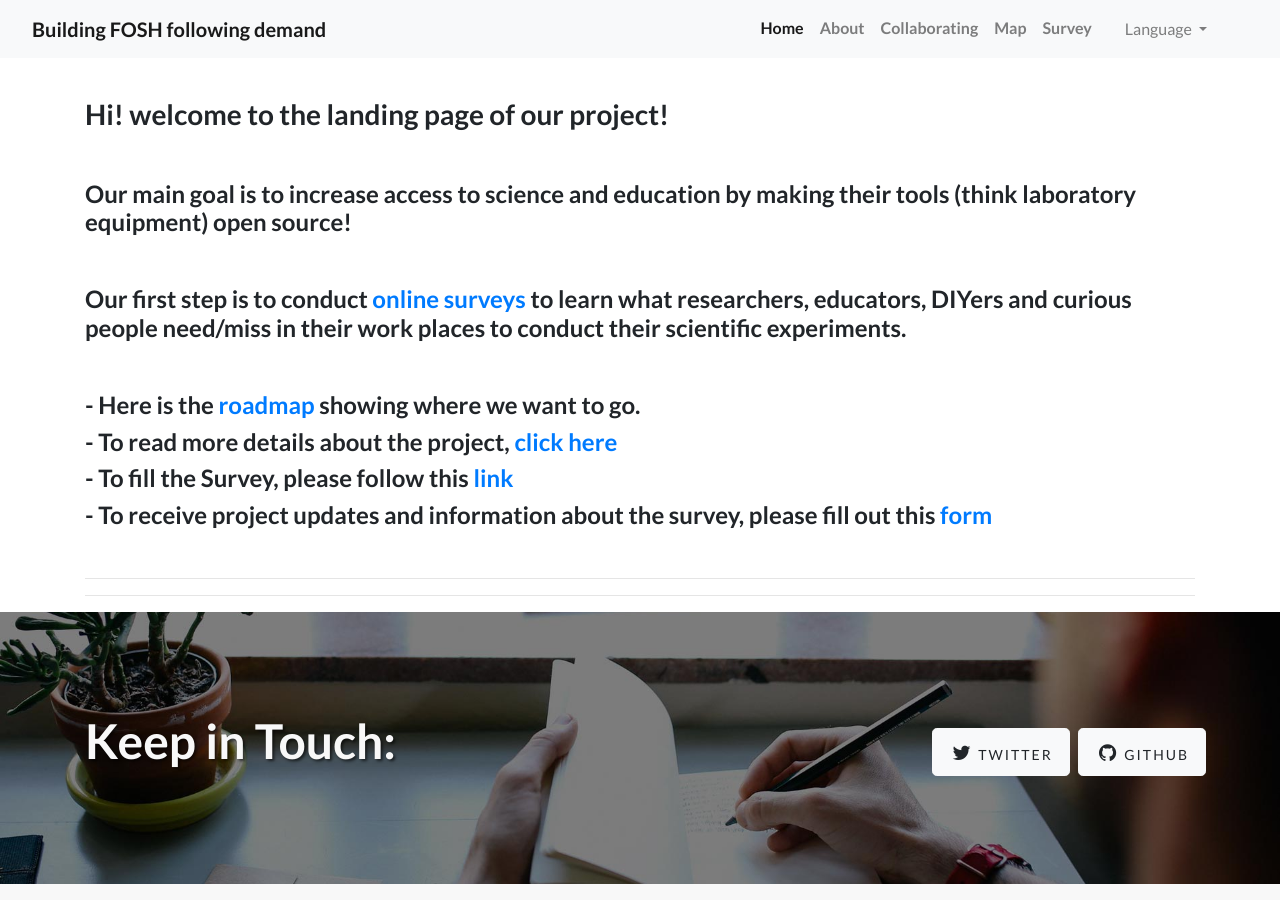
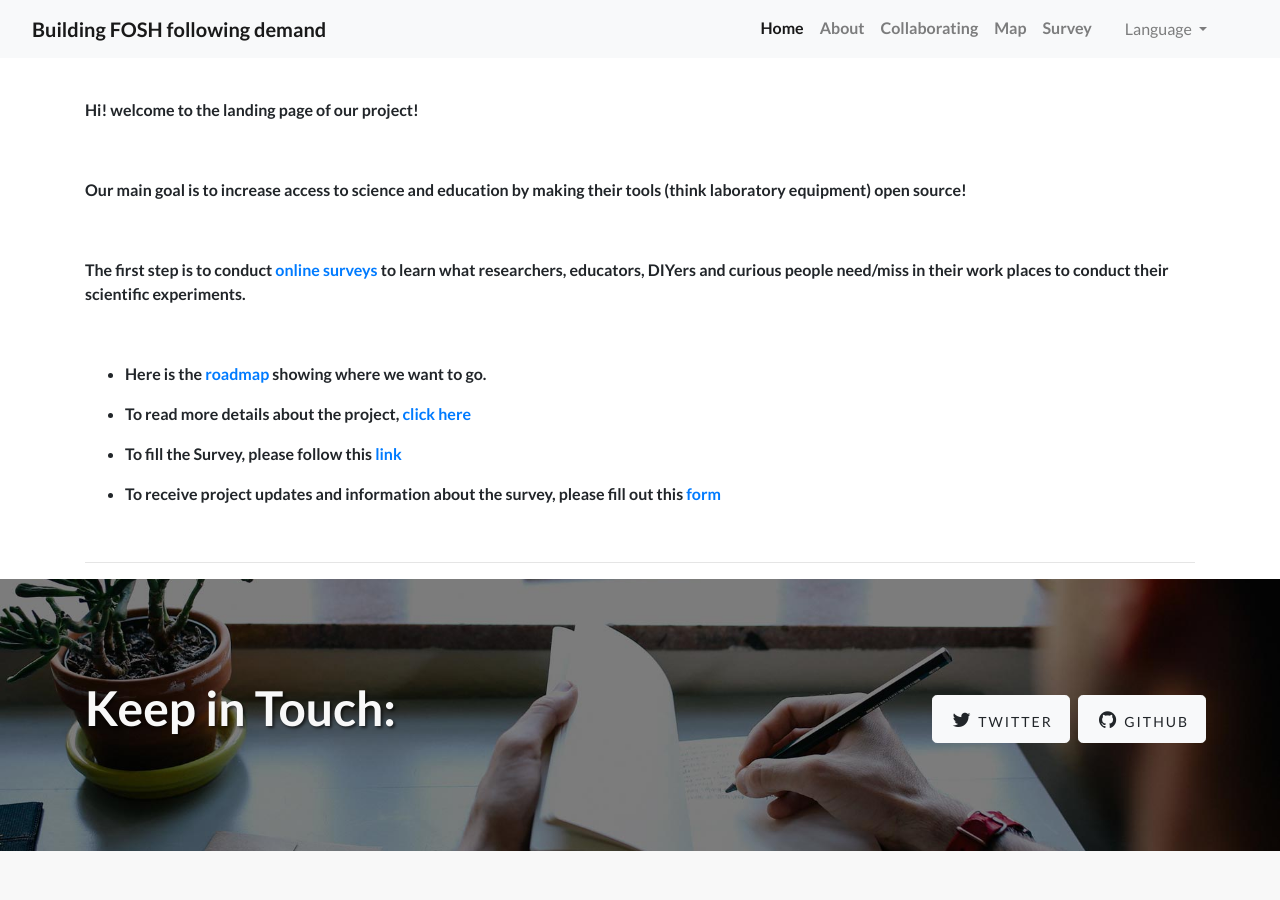
Before and after one commit to FOSH-following-demand/FOSH-following-demand.github.io, a Jekyll site: the page built from pages/en/home.md, in a window 1280 px wide and 900 px high, scrolled down 768 px. Built offline with Jekyll 4.4.1, drawn with Linux system fonts in a browser that asks for light colours.

Commit message:
Design update (#41)
* update social buttons

* test with image sizes

* test changes to layout

```diff
--- a/_includes/supportedBy.html
+++ b/_includes/supportedBy.html
@@ -1,13 +1,13 @@
 <div class="container">
   <div class="row">
     <div class="col d-flex flex-column justify-content-center">
-      <img class="img-fluid" alt="Mozilla Foundation" src="https://github.com/amchagas/media-for-reps/blob/master/logos/mozilla-logo-bw-rgb.png?raw=true" />
+      <img class="img-fluid" alt="Mozilla Foundation" src="https://github.com/amchagas/media-for-reps/blob/master/logos/mozilla-logo-bw-rgb.png?raw=true" width="200"/>
     </div>
     <div class="col d-flex flex-column justify-content-center">
-      <img class="img-fluid" alt="Wikimedia Deutschland" src="https://github.com/amchagas/media-for-reps/blob/master/logos/freieswissen.png?raw=true" />
+      <img class="img-fluid" alt="Wikimedia Deutschland" src="https://github.com/amchagas/media-for-reps/blob/master/logos/freieswissen.png?raw=true" width="200"/>
     </div>
     <div class="col d-flex flex-column justify-content-center">
-      <img class="img-fluid" alt="Prometheus Science" src="https://github.com/amchagas/media-for-reps/blob/master/logos/logo1.png?raw=true" />
+      <img class="img-fluid" alt="Prometheus Science" src="https://github.com/amchagas/media-for-reps/blob/master/logos/logo1.png?raw=true" width="200" />
     </div>
   </div>
   <div class="row">
--- a/pages/en/about.md
+++ b/pages/en/about.md
@@ -23,9 +23,7 @@ ref: about
 
 
 
-
-
-#### - In order to do research and to train/educate others, scientists/teachers and need access to hardware. Scientific hardware is normally expensive and it doesn't have to be. So we want to find out what people need in terms of equipment and build Open Source versions of them following this demand. The project can be roughly divided into two branches:
+ - In order to do research and to train/educate others, scientists/teachers and need access to hardware. Scientific hardware is normally expensive and it doesn't have to be. So we want to find out what people need in terms of equipment and build Open Source versions of them following this demand. The project can be roughly divided into two branches:
 
  - [Map demand](https://github.com/FOSH-following-demand/map_fosh_demand)
  - Tools being build following demand:
@@ -52,5 +50,5 @@ ref: about
 
  -  Engage people and communities who are building/using hardware to start building following the map. This is an ongoing effort. More information can be found at the [project github page](https://github.com/FOSH-following-demand)
 
----
+
 <br>
--- a/pages/en/home.md
+++ b/pages/en/home.md
@@ -11,32 +11,30 @@ ref: home
 
 <br>
 
-### Hi! welcome to the landing page of our project!
+**Hi! welcome to the landing page of our project!**
 
 <br>
 
 
 
 
-#### Our main goal is to increase access to science and education by making their tools (think laboratory equipment) open source!
+Our main goal is to increase access to science and education by making their tools (think laboratory equipment) open source!
 
 <br>
 
-####  Our first step is to conduct [online surveys](bit.ly/BFOSH) to learn what researchers, educators, DIYers and curious people need/miss in their work places to conduct their scientific experiments.
+The first step is to conduct [online surveys](bit.ly/BFOSH) to learn what researchers, educators, DIYers and curious people need/miss in their work places to conduct their scientific experiments.
 
 <br>
 
 
-#### - Here is the [roadmap](https://github.com/orgs/FOSH-following-demand/projects/2) showing where we want to go.
+- Here is the [roadmap](https://github.com/orgs/FOSH-following-demand/projects/2) showing where we want to go.
 
-#### - To read more details about the project, [click here](https://fosh-following-demand.github.io/en/about)
+- To read more details about the project, [click here](https://fosh-following-demand.github.io/en/about)
 
-#### - To fill the Survey, please follow this [link](https://fosh-following-demand.github.io/en/survey)
+- To fill the Survey, please follow this [link](https://fosh-following-demand.github.io/en/survey)
 
-#### - To receive project updates and information about the survey, please fill out this [form](https://fosh-following-demand.github.io/en/survey#contactform)
+- To receive project updates and information about the survey, please fill out this [form](https://fosh-following-demand.github.io/en/survey#contactform)
 
 
 
 <br>
-
----
```
